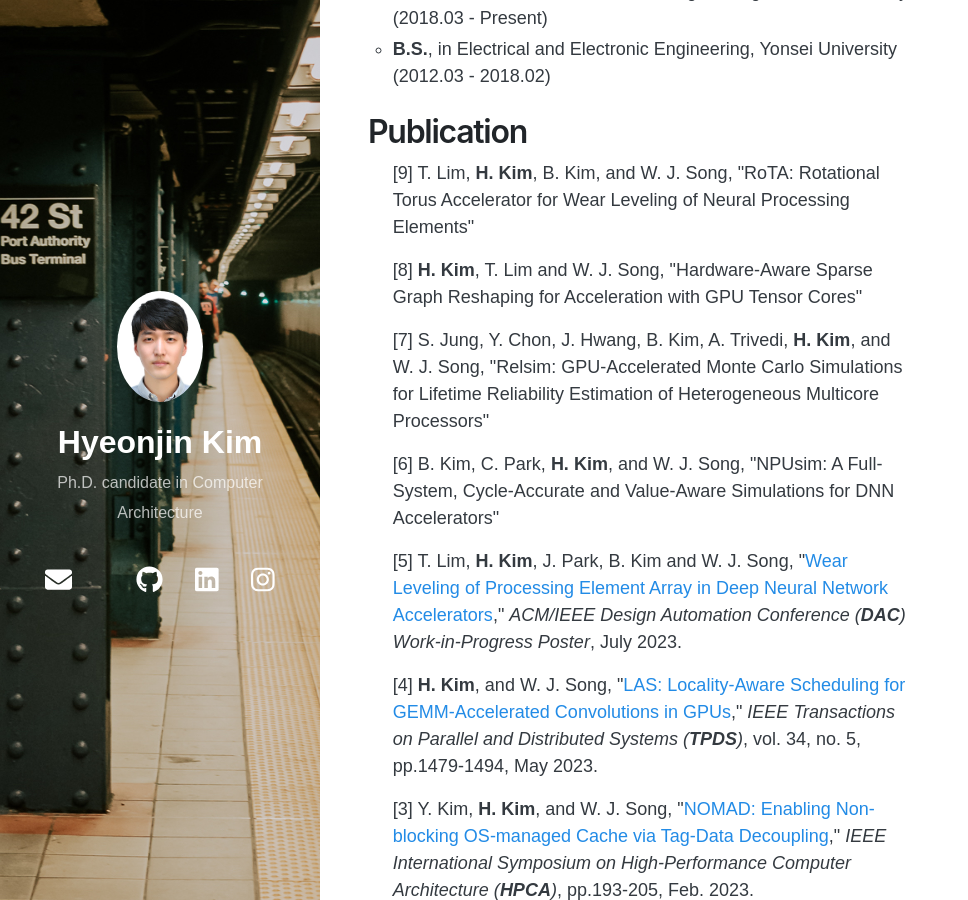
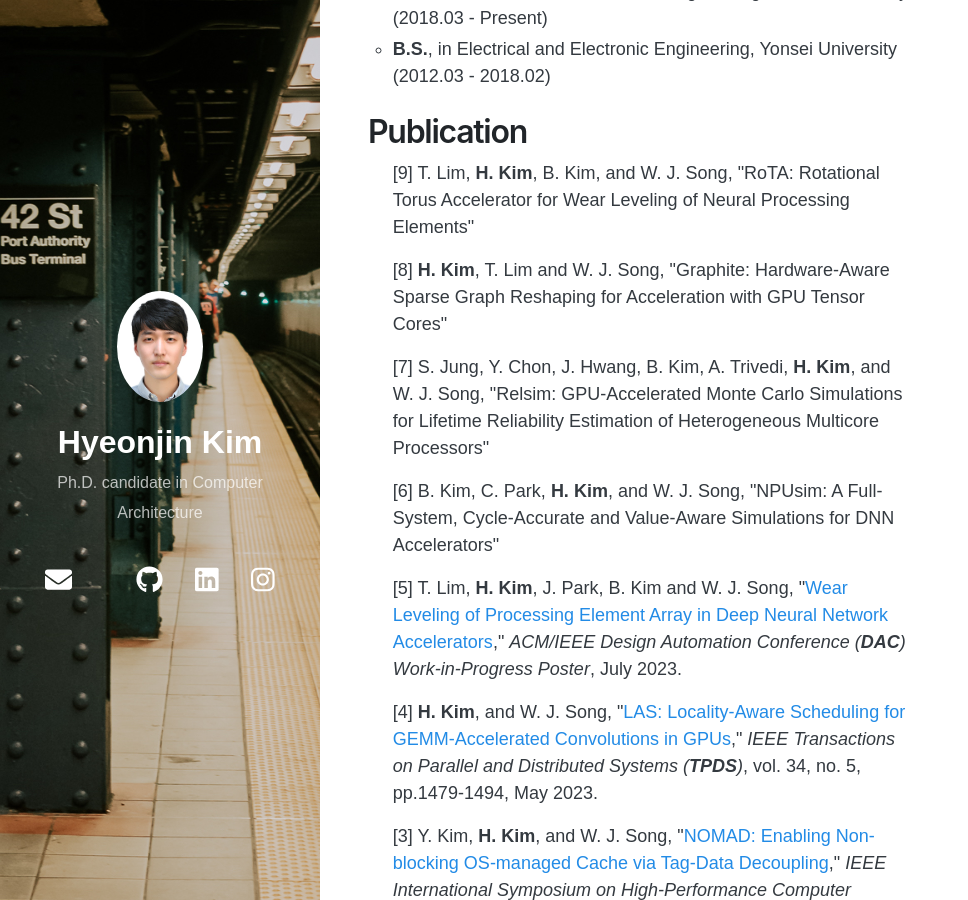
Before and after one commit to springrain12/springrain12.github.io, a Jekyll site: the page built from index.html, in a window 1280 px wide and 900 px high, scrolled down 606 px. Shown: the whole window, without its empty margins (0-968 px from the left). Built offline with Jekyll 4.4.1, drawn with Linux system fonts in a browser that asks for light colours; nearby versions of some CDN libraries; the list of posts is cut into pages by our own code; a style sheet for code colours, icons or effects is not loaded.

Commit message:
publication update

```diff
--- a/index.html
+++ b/index.html
@@ -64,7 +64,7 @@ layout: home
 
 <p class="indent">[9] T. Lim, <b>H. Kim</b>, B. Kim, and W. J. Song, "RoTA: Rotational Torus Accelerator for Wear Leveling of Neural Processing Elements"
 
-<p class="indent">[8] <b>H. Kim</b>, T. Lim and W. J. Song, "Hardware-Aware Sparse Graph Reshaping for Acceleration with GPU Tensor Cores"
+<p class="indent">[8] <b>H. Kim</b>, T. Lim and W. J. Song, "Graphite: Hardware-Aware Sparse Graph Reshaping for Acceleration with GPU Tensor Cores"
 
 <p class="indent">[7] S. Jung, Y. Chon, J. Hwang, B. Kim, A. Trivedi, <b>H. Kim</b>, and W. J. Song, "Relsim: GPU-Accelerated Monte Carlo Simulations for Lifetime Reliability Estimation of Heterogeneous Multicore Processors"
 
```
